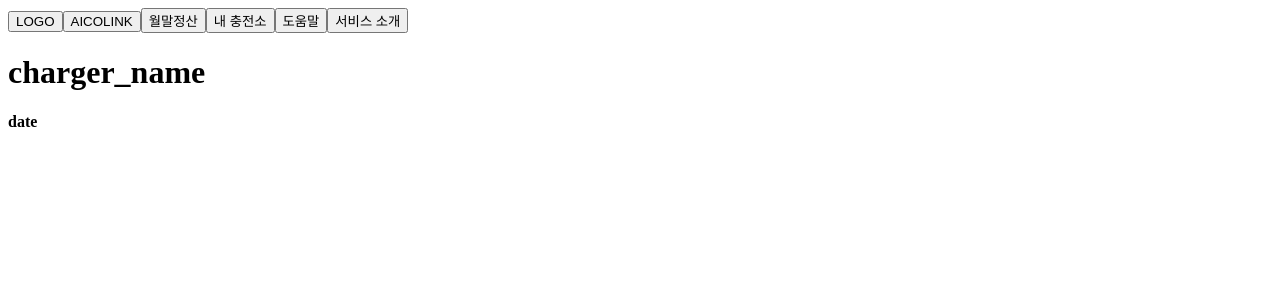
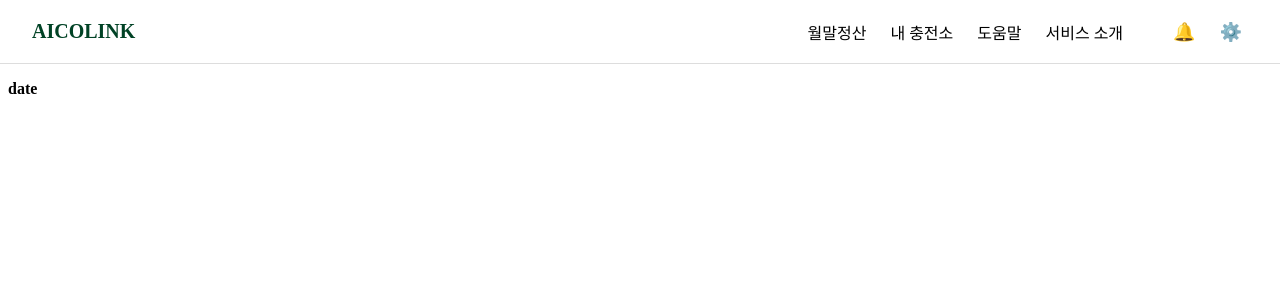
Before and after one commit to Capstone-whiteday/frontend-aicolink, a React (Vite) app: page / in a window 1280 px wide. Shown: the top 300 px of the page. Built offline with nearby package versions, Linux system fonts and the light colour scheme.

Commit message:
header bar got  bones

```diff
--- /dev/null
+++ b/src/Components/Header.css
@@ -0,0 +1,55 @@
+/* Header.css */
+
+.header {
+    width: 100%;
+    height: 64px;
+    background-color: white;
+    display: flex;
+    align-items: center;
+    justify-content: space-between;
+    padding: 0 32px;
+    border-bottom: 1px solid #ddd;
+    box-sizing: border-box;
+    position: fixed;
+    top: 0;
+    left: 0;
+    z-index: 1000;
+  }
+
+  .logo {
+    font-weight: bold;
+    font-size: 20px;
+    color: #004225; /* 다크 그린 느낌 */
+  }
+
+  .nav {
+    display: flex;
+    align-items: center;
+    gap: 24px;
+  }
+
+  .nav a {
+    text-decoration: none;
+    color: black;
+    font-size: 16px;
+    font-weight: 500;
+    transition: color 0.2s ease;
+  }
+
+  .nav a:hover {
+    color: #004225;
+  }
+
+  .icons {
+    display: flex;
+    align-items: center;
+    gap: 12px;
+    margin-left: 20px;
+  }
+
+  .icon-button {
+    background: none;
+    border: none;
+    font-size: 18px;
+    cursor: pointer;
+  }
--- a/src/Components/Header.jsx
+++ b/src/Components/Header.jsx
@@ -1,18 +1,22 @@
-const Header =()=>{
-    return(
-        <>
-            <header>
-                <div>
-                    <button>LOGO</button>
-                    <button>AICOLINK</button>
-                    <button>월말정산</button>
-                    <button>내 충전소</button>
-                    <button>도움말</button>
-                    <button>서비스 소개</button>
-                </div>
-            </header>
-        </>
+import './Header.css';
+
+const Header = () => {
+    return (
+      <header className="header">
+        <div className="logo">AICOLINK</div>
+        <nav className="nav">
+          <a href="#">월말정산</a>
+          <a href="#">내 충전소</a>
+          <a href="#">도움말</a>
+          <a href="#">서비스 소개</a>
+          <div className="icons">
+            <button className="icon-button">🔔</button>
+            <button className="icon-button">⚙️</button>
+          </div>
+        </nav>
+      </header>
     );
-}
+  };
+
 
 export default Header;
```
